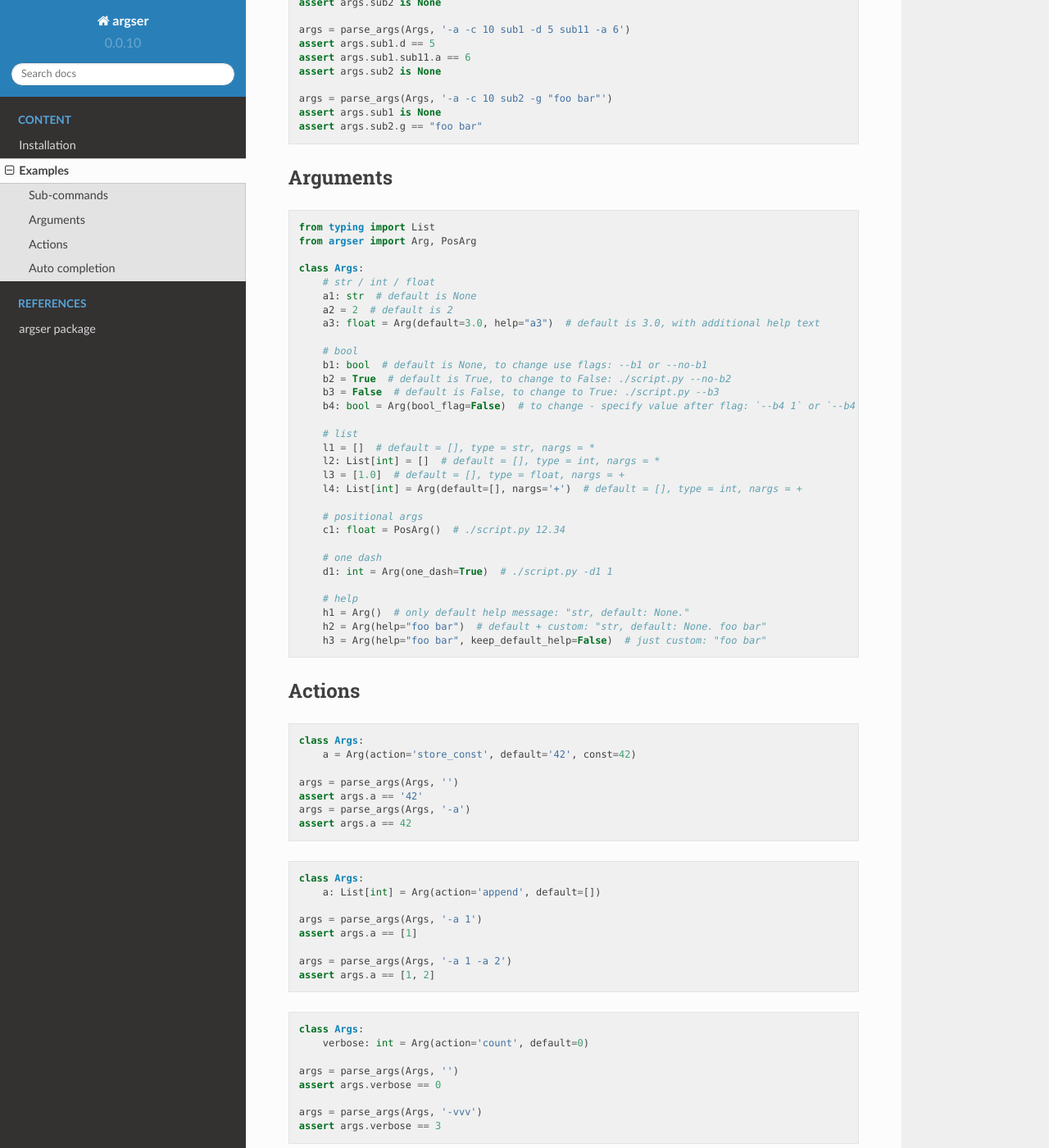
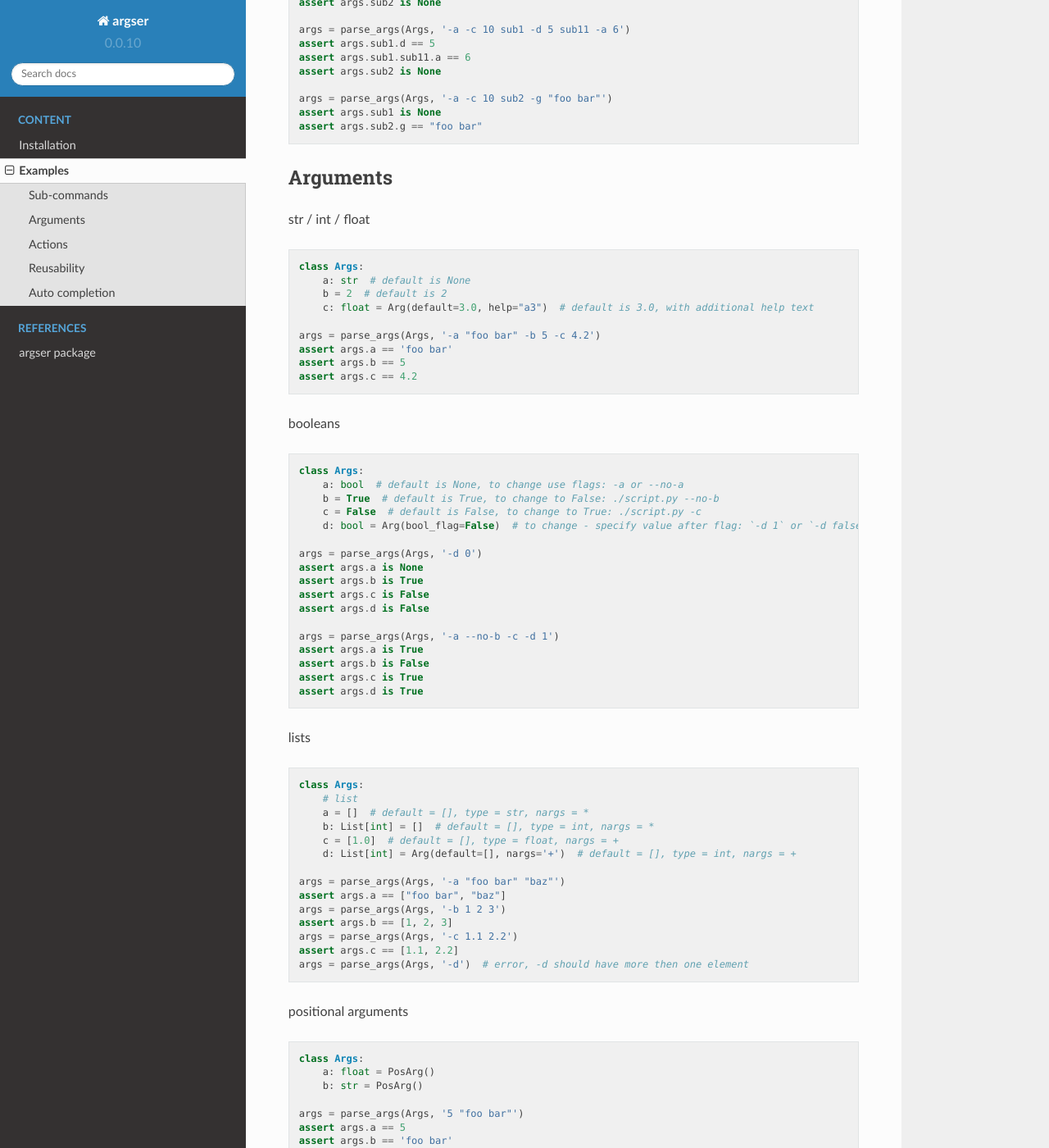
Before and after one commit to vanyakosmos/argser, a Sphinx documentation site: the page built from docs/source/examples.rst, in a window 1280 px wide and 1400 px high, scrolled down 654 px. Shown: the whole window at 82% size. Built offline with Sphinx 7.4.7 and the Read the Docs theme 2.0.0, drawn with Linux system fonts in a browser that asks for light colours; some of the changed text lies outside the part shown.

Commit message:
make arguments class-holders reusable

```diff
--- a/docs/source/examples.rst
+++ b/docs/source/examples.rst
@@ -46,39 +46,104 @@
 Arguments
 *********
 
+str / int / float
+
 .. code-block:: python
 
-  from typing import List
-  from argser import Arg, PosArg
+    class Args:
+        a: str  # default is None
+        b = 2  # default is 2
+        c: float = Arg(default=3.0, help="a3")  # default is 3.0, with additional help text
 
-  class Args:
-      # str / int / float
-      a1: str  # default is None
-      a2 = 2  # default is 2
-      a3: float = Arg(default=3.0, help="a3")  # default is 3.0, with additional help text
+    args = parse_args(Args, '-a "foo bar" -b 5 -c 4.2')
+    assert args.a == 'foo bar'
+    assert args.b == 5
+    assert args.c == 4.2
 
-      # bool
-      b1: bool  # default is None, to change use flags: --b1 or --no-b1
-      b2 = True  # default is True, to change to False: ./script.py --no-b2
-      b3 = False  # default is False, to change to True: ./script.py --b3
-      b4: bool = Arg(bool_flag=False)  # to change - specify value after flag: `--b4 1` or `--b4 false` or ...
 
-      # list
-      l1 = []  # default = [], type = str, nargs = *
-      l2: List[int] = []  # default = [], type = int, nargs = *
-      l3 = [1.0]  # default = [], type = float, nargs = +
-      l4: List[int] = Arg(default=[], nargs='+')  # default = [], type = int, nargs = +
+booleans
 
-      # positional args
-      c1: float = PosArg()  # ./script.py 12.34
+.. code-block:: python
 
-      # one dash
-      d1: int = Arg(one_dash=True)  # ./script.py -d1 1
+    class Args:
+        a: bool  # default is None, to change use flags: -a or --no-a
+        b = True  # default is True, to change to False: ./script.py --no-b
+        c = False  # default is False, to change to True: ./script.py -c
+        d: bool = Arg(bool_flag=False)  # to change - specify value after flag: `-d 1` or `-d false` or ...
 
-      # help
-      h1 = Arg()  # only default help message: "str, default: None."
-      h2 = Arg(help="foo bar")  # default + custom: "str, default: None. foo bar"
-      h3 = Arg(help="foo bar", keep_default_help=False)  # just custom: "foo bar"
+    args = parse_args(Args, '-d 0')
+    assert args.a is None
+    assert args.b is True
+    assert args.c is False
+    assert args.d is False
+
+    args = parse_args(Args, '-a --no-b -c -d 1')
+    assert args.a is True
+    assert args.b is False
+    assert args.c is True
+    assert args.d is True
+
+
+lists
+
+.. code-block:: python
+
+    class Args:
+        # list
+        a = []  # default = [], type = str, nargs = *
+        b: List[int] = []  # default = [], type = int, nargs = *
+        c = [1.0]  # default = [], type = float, nargs = +
+        d: List[int] = Arg(default=[], nargs='+')  # default = [], type = int, nargs = +
+
+    args = parse_args(Args, '-a "foo bar" "baz"')
+    assert args.a == ["foo bar", "baz"]
+    args = parse_args(Args, '-b 1 2 3')
+    assert args.b == [1, 2, 3]
+    args = parse_args(Args, '-c 1.1 2.2')
+    assert args.c == [1.1, 2.2]
+    args = parse_args(Args, '-d')  # error, -d should have more then one element
+
+
+positional arguments
+
+.. code-block:: python
+
+    class Args:
+        a: float = PosArg()
+        b: str = PosArg()
+
+    args = parse_args(Args, '5 "foo bar"')
+    assert args.a == 5
+    assert args.b == 'foo bar'
+
+
+one dash
+
+.. code-block:: python
+
+    class Args:
+        aaa: int = Arg(one_dash=False)
+        bbb: int = Arg(one_dash=True)
+
+    args = parse_args(Args, '--aaa 42 -bbb 42')
+    assert args.aaa == 42
+    assert args.bbb == 42
+
+
+
+argparse params
+
+.. code-block:: python
+
+    class Args:
+        a = Arg(help="foo bar")  # with additional help message
+        b = Arg(action='count')
+        c: List[int] = Arg(action='append')
+
+    args = parse_args(Args, '-a foo -bbb -c 1 -c 2')
+    assert args.a == 'foo'
+    assert args.b == 3
+    assert args.c == [1, 2]
 
 
 Actions
@@ -117,10 +182,31 @@
     assert args.verbose == 3
 
 
+Reusability
+***********
+
+.. code-block:: python
+
+    class CommonArgs:
+        value: int
+        verbose = Arg(action='count', default=0)
+        model_path = 'foo.pkl'
+
+    class Args1(CommonArgs):
+        value: str  # redefine
+        epoch = 10
+
+    class Args2(CommonArgs):
+        type = 'bert'
+
+    args = parse_args(Args1, '--value "foo bar" --epoch 5')
+    args = parse_args(Args2, '--value 10 --type albert')
+
+
 Auto completion
 ***************
 
-Check out argcomplete_.
+Check out argcomplete_ for setup guide.
 
 .. _argcomplete: https://argcomplete.readthedocs.io/en/latest
 
--- a/pyproject.toml
+++ b/pyproject.toml
@@ -5,12 +5,12 @@
 authors = ["Bachynin Ivan <bachynin.i@gmail.com>"]
 license = "MIT"
 readme = "README.md"
-homepage = "https://github.com/vaniakosmos/argser"
-repository = "https://github.com/vaniakosmos/argser"
+homepage = "https://github.com/vanyakosmos/argser"
+repository = "https://github.com/vanyakosmos/argser"
 documentation = "https://argser.readthedocs.io/en/latest"
 keywords = ['flags', 'argparse']
 classifiers = [
-    'Development Status :: 4 - Beta',
+    'Development Status :: 3 - Alpha',
     'Intended Audience :: Developers',
     'Topic :: Utilities',
 ]
```
Also changed, not shown: README.md (+34 -22 lines), tests.py (+32 -0 lines), 3 other files.
